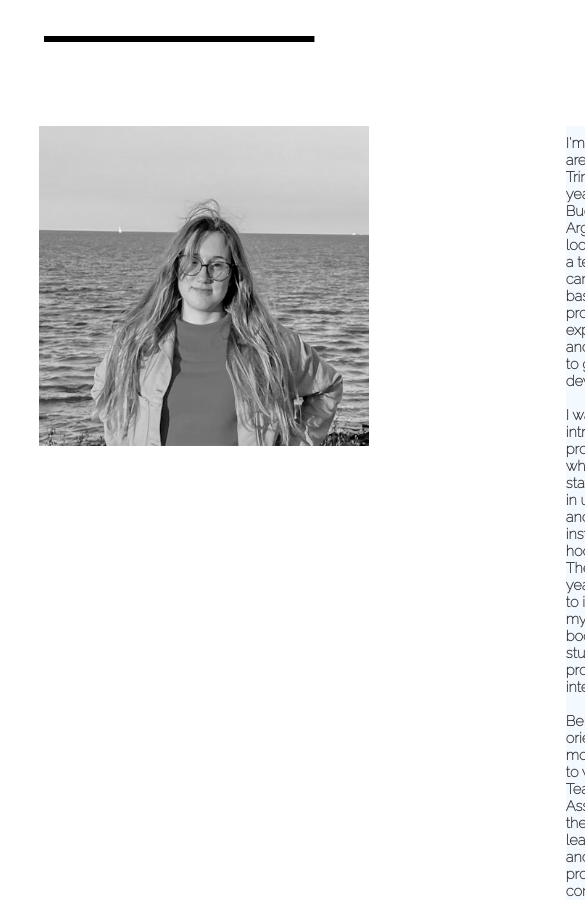
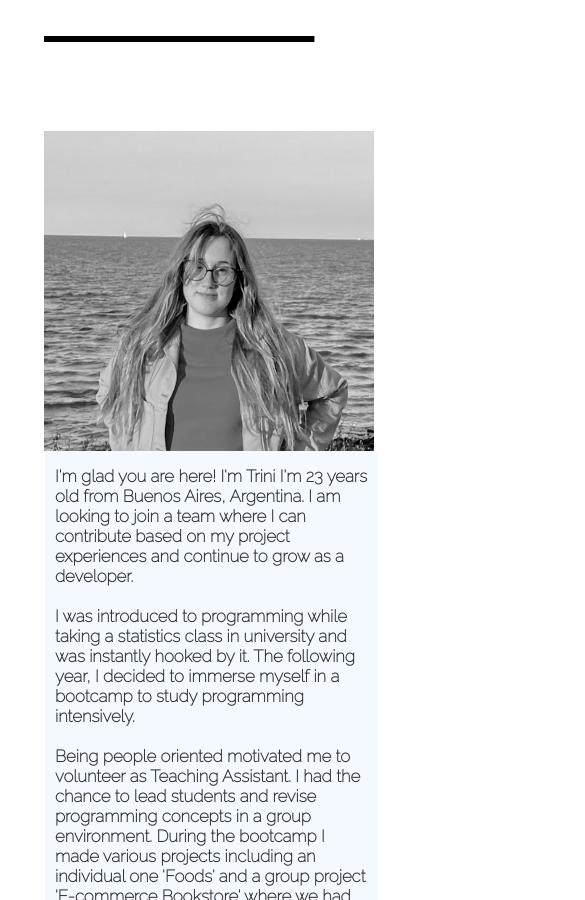
Before and after one commit to Trinigv/Portfolio, a React (Create React App) app: page / in a window 390 px wide. Shown: the part 1100-2000 px from the top of the page, 585 px wide, since content can reach past the window. Built offline with nearby package versions, Linux system fonts and the light colour scheme.

Commit message:
Fix responsive landing page

```diff
--- a/src/components/about/About.css
+++ b/src/components/about/About.css
@@ -1,3 +1,14 @@
+
+@media(max-width: 800px){
+    .about{
+    display: flex;
+    flex-wrap: wrap;
+    width: 335px;
+    padding: 5px;
+    }
+}
+
+
 .content{
     background-color: aliceblue;
     color: black;
@@ -6,23 +17,10 @@
     font-size: x-large;
     margin-left: 1px;
     margin-right: 1px;
-
 }
 
-@media only screen and (max-width: 600px) {
-    .content{
-        display: flex;
-        justify-content: center;
-        align-items: center;
-        background-color: aliceblue;
-        color: black;
-        opacity: 80%;
-        font-family:'Raleway', sans-serif;
-        font-size: 130%;
-        margin-left: 15%;
-        margin-right: 15%;
-    }
-}
+
+
 
 
 .text{
--- a/src/components/about/About.jsx
+++ b/src/components/about/About.jsx
@@ -25,10 +25,10 @@ function About() {
 			animate='visible'
 			exit='exit'>
 			<div
+				className='about'
 				style={{
 					display: 'flex',
 					flexDirection: 'row',
-					justifyContent: 'inherit',
 				}}>
 				<div id='profile'>
 					<img
--- a/src/components/landing/landing.css
+++ b/src/components/landing/landing.css
@@ -29,6 +29,12 @@
     align-items: left;
     margin-left: 100px;
     margin-top: 50px;
+}
+@media(max-width: 800px){
+    #landingbutton{
+        width: 100px;
+        margin-left: 5px;
+    }
 }
 
 #landbutton{
--- a/src/components/landing/landing.jsx
+++ b/src/components/landing/landing.jsx
@@ -4,7 +4,6 @@ import { Link } from 'react-router-dom';
 import { motion } from 'framer-motion';
 import Zoom from 'react-reveal/Zoom';
 import About from '../about/About';
-import '../about/About.css';
 import NavBar from '../NavBar';
 
 const variants = {
```
